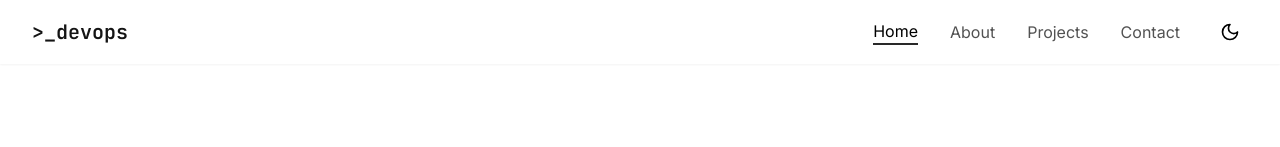
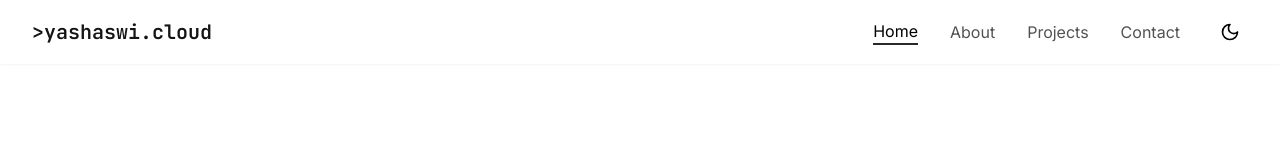
Before and after one commit to yashaswi29/Portfolio, a React (Vite) app: page / in a window 1280 px wide. Shown: the top 147 px of the page. Built offline with nearby package versions, Linux system fonts and the light colour scheme.

Commit message:
add url for github and linkedin icon

```diff
--- a/src/components/Navbar.tsx
+++ b/src/components/Navbar.tsx
@@ -25,7 +25,7 @@ const Navbar: React.FC = () => {
         <div className="flex justify-between h-16">
           <div className="flex items-center">
             <Link to="/" className="font-mono font-bold text-xl text-primary-900 dark:text-white">
-              <code>&gt;_devops</code>
+              <code>&gt;yashaswi.cloud</code>
             </Link>
           </div>
 
--- a/src/pages/Home.tsx
+++ b/src/pages/Home.tsx
@@ -45,7 +45,7 @@ const Home: React.FC = () => {
             </div>
             <div className="mt-8 flex space-x-4">
               <a
-                href="https://github.com/yourusername"
+                href="https://github.com/yashaswi29"
                 target="_blank"
                 rel="noopener noreferrer"
                 className="text-primary-600 dark:text-primary-300 hover:text-primary-900 dark:hover:text-white transition-colors duration-200"
@@ -54,7 +54,7 @@ const Home: React.FC = () => {
                 <Github size={24} />
               </a>
               <a
-                href="https://linkedin.com/in/yourusername"
+                href="https://in.linkedin.com/in/yashaswi-tiwari-5423211a8"
                 target="_blank"
                 rel="noopener noreferrer"
                 className="text-primary-600 dark:text-primary-300 hover:text-primary-900 dark:hover:text-white transition-colors duration-200"
```
